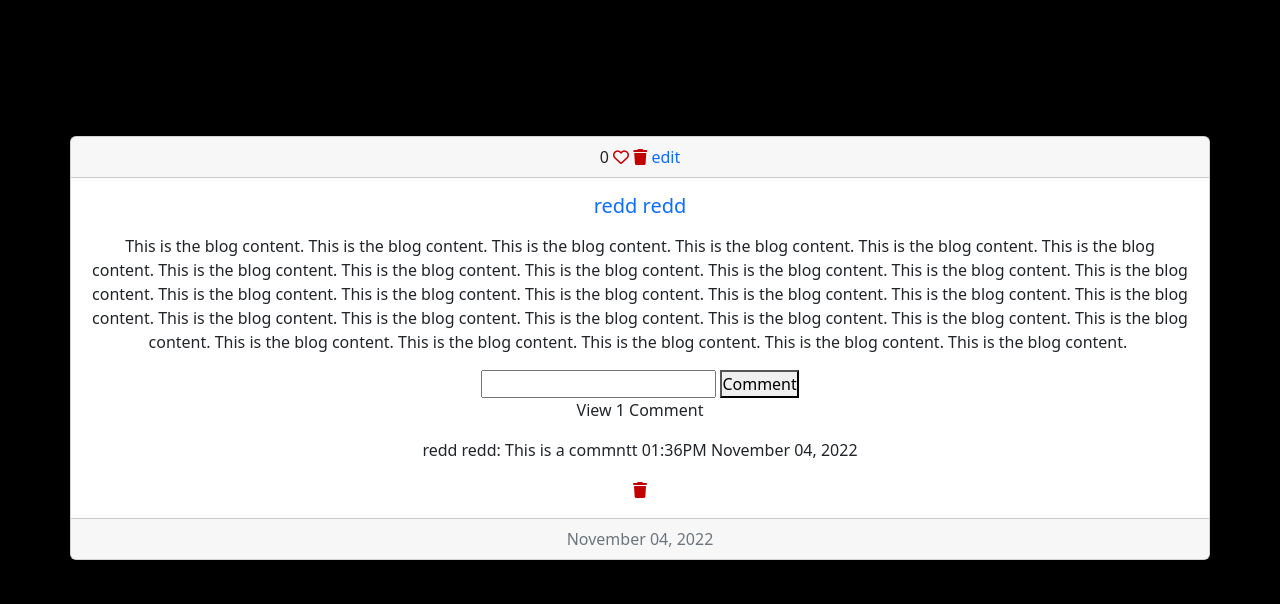
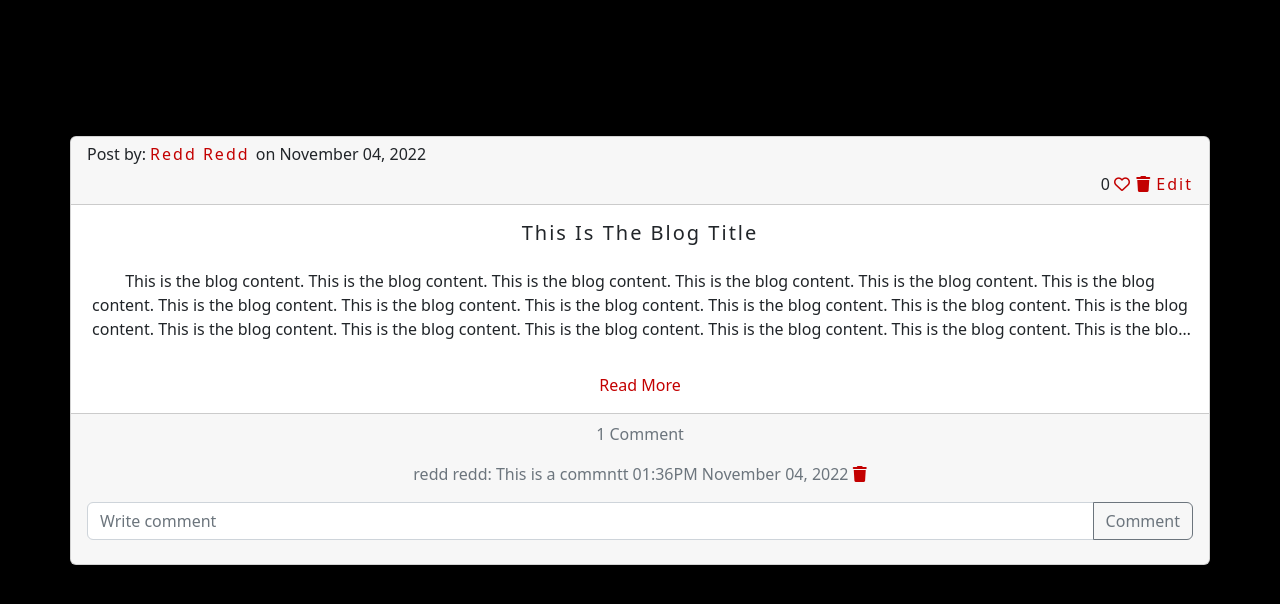
Before and after one commit to Unique-Red/altschool_BE_SSEP, a Flask app: page / in a window 1280 px wide. Shown: the part 104-708 px from the top of the page. Run offline with Flask 3, Linux system fonts and the light colour scheme; a user stored in the database is signed in; data comes from the database, SQL or seed files in the repository; both versions use the stored data as it was after the commit; some libraries are stand-ins or nearby versions.

Commit message:
added single page and title

```diff
--- a/blog/models.py
+++ b/blog/models.py
@@ -20,6 +20,7 @@ class User(db.Model, UserMixin):
 
 class Post(db.Model):
     id = db.Column(db.Integer, primary_key=True)
+    title = db.Column(db.String(200), nullable=False)
     text = db.Column(db.Text, nullable=False)
     date_created = db.Column(db.DateTime(timezone=True), default=func.now())
     author = db.Column(db.Integer, db.ForeignKey(
--- a/blog/routes.py
+++ b/blog/routes.py
@@ -13,6 +13,11 @@ def home():
     posts = Post.query.order_by(Post.date_created.desc()).all()
     return render_template("home.html", posts=posts, user=current_user)
 
+
+@app.route("/post/<int:id>")
+def single_post(id):
+    posts = Post.query.get_or_404(id)
+    return render_template ("post.html", posts=posts)
 
 @app.route("/login", methods=["GET", "POST"])
 def login():
@@ -70,10 +75,11 @@ def logout():
 def create_post():
     if request.method == "POST":
         text = request.form.get("text")
+        title = request.form.get("title")
         if len(text) < 1:
             flash("Post is too short!", category="error")
         else:
-            new_post = Post(text=text, author=current_user.id)
+            new_post = Post(title=title, text=text, author=current_user.id)
             db.session.add(new_post)
             db.session.commit()
             flash("Post created!", category="success")
--- a/blog/static/style.css
+++ b/blog/static/style.css
@@ -81,3 +81,32 @@ a.nav-ico:hover i{
 i{
     color: var(--accent-color);
 }
+
+.card-header h6{
+    text-align: left;
+}
+
+.card-header .like{
+    text-align: right;
+}
+
+.card-title a, .card-header a{
+    text-transform: capitalize;
+    color:var(--accent-color);
+    letter-spacing: 2px;
+}
+a, button{
+    color:var(--accent-color);
+}
+a:hover, button:hover{
+    color: red;
+    letter-spacing: 1px;
+}
+.card-body p{
+    white-space: normal;
+    overflow: hidden;
+    text-overflow: ellipsis;
+    display: -webkit-box;
+    -webkit-line-clamp: 3;
+    -webkit-box-orient: vertical;
+}
--- a/blog/templates/base.html
+++ b/blog/templates/base.html
@@ -18,7 +18,7 @@
         <div class="collapse navbar-collapse" id="navbarText">
           <ul class="navbar-nav me-auto mb-2 mb-lg-0">
             <li class="nav-item">
-              <a class="nav-link active" aria-current="page" href="#">Home</a>
+              <a class="nav-link active" aria-current="page" href="{{url_for('home')}}">Home</a>
             </li>
             <li class="nav-item">
               <a class="nav-link" aria-current="page" href="#">About</a>
@@ -32,8 +32,8 @@
             <a class="nav-ico" href="{{url_for('create_post')}}"><i class="fa-regular fa-pen-to-square"></i><h6>Write blog</h6></a>
             <a class="nav-ico" href="{{url_for('logout')}}"><i class="fa-solid fa-right-from-bracket"></i><h6>Log out</h6></a>
             {% else %}
-              <a href="{{url_for('login')}}">Login</a>
-              <a href="{{url_for('signup')}}">Register</a>
+              <a class="nav-ico" href="{{url_for('login')}}">Login</a>
+              <a class="nav-ico" href="{{url_for('signup')}}">Register</a>
             {% endif %}
           </div>
         </div>
--- a/blog/templates/home.html
+++ b/blog/templates/home.html
@@ -10,6 +10,10 @@ Home
 {% for post in posts %}
   <div class="card text-center">
     <div class="card-header">
+      <h6>Post by:
+      <a href="/post/{{post.user.firstname}}">
+        {{ post.user.firstname }} {{ post.user.lastname }}
+        </a> on {{ post.date_created.strftime('%B %d, %Y') }} </h6>
       <div class="like">
         {% if current_user.is_authenticated %}
           {{ post.likes|length }}
@@ -27,35 +31,37 @@ Home
     </div>
     <div class="card-body">
       <h5 class="card-title">
-        <a href="/post/{{post.user.firstname}}">
-        {{ post.user.firstname }} {{ post.user.lastname }}
-        </a></h5>
+        <a>{{post.title}}</a>
+      </h5>
       <p class="card-text">{{post.text|safe}}</p>
+      <a href="{{url_for('single_post', id=post.id)}}">Read More</a>
+    </div>
+    <div class="card-footer text-muted">
       {% if current_user.is_authenticated %}
-      <form action="/comment/{{post.id}}" method="post">
-        <input type="text" name="comment" id="comment">
-        <button type="submit">Comment</button>
-      </form>
         {% if post.comments|length > 1 %}
-          <p>View {{post.comments|length}} Comments</p>
+          <p>{{post.comments|length}} Comments</p>
           {% elif post.comments|length == 1 %}
-          <p>View {{post.comments|length}} Comment</p>
+          <p>{{post.comments|length}} Comment</p>
           {% else %}
-          <p>No Comments</p>
+          <p>Be the first to Comment</p>
         {% endif %}
         {% for comment in post.comments %}
-          <p>{{comment.user.firstname}} {{comment.user.lastname}}: {{comment.text}} {{comment.date_created.strftime('%I:%M%p %B %d, %Y')}}</p>
-          {% if user.id == comment.author or user.id == post.author %}
-          <a href="/delete-comment/{{comment.id}}"><i class="fas fa-trash"></i></a>
-          {% endif %}
+          <p>{{comment.user.firstname}} {{comment.user.lastname}}: {{comment.text}} {{comment.date_created.strftime('%I:%M%p %B %d, %Y')}}
+            {% if user.id == comment.author or user.id == post.author %}
+            <a href="/delete-comment/{{comment.id}}"><i class="fas fa-trash"></i></a>
+          {% endif %}</p>
+
         {% endfor %}
+      <form action="/comment/{{post.id}}" method="post">
+        <div class="input-group mb-3">
+          <input type="text" class="form-control" placeholder="Write comment"  name="comment" id="comment">
+          <button class="btn btn-outline-secondary" type="submit" id="button-addon2">Comment</button>
+        </div>
+      </form>
 
-        {% else %}
-        <a href="{{url_for('login')}}">Login to react to this post</a>
-        {% endif %}
-    </div>
-    <div class="card-footer text-muted">
-      {{ post.date_created.strftime('%B %d, %Y') }}
+      {% else %}
+      <a href="{{url_for('login')}}">Login to react to this post</a>
+      {% endif %}
     </div>
   </div>
   <br>
--- a/blog/templates/register.html
+++ b/blog/templates/register.html
@@ -7,8 +7,7 @@ Register
 <form method="post">
     <div class="row">
         <div class="col-12">
-        <h1>Register</h1>
-        <p>Register page</p>
+        <h1 style="color: white;">Register</h1>
         </div>
     </div>
 
@@ -53,10 +52,11 @@ Register
         </div>
         </div>
     </div>
-
+    <br>
     <div class="row">
         <div class="col-12">
         <button type="submit" class="btn btn-primary">Submit</button>
+        <h5 style="color: white; text-align: right;">Already have an account? <a href="{{url_for('login')}}">Login</a></h5>
         </div>
     </div>
 
```
Also changed, not shown: blog/templates/create.html (+5 -3 lines), blog/templates/login.html (+6 -4 lines), blog/templates/post.html (added, +24 -0 lines), blog/blog.sqlite.
